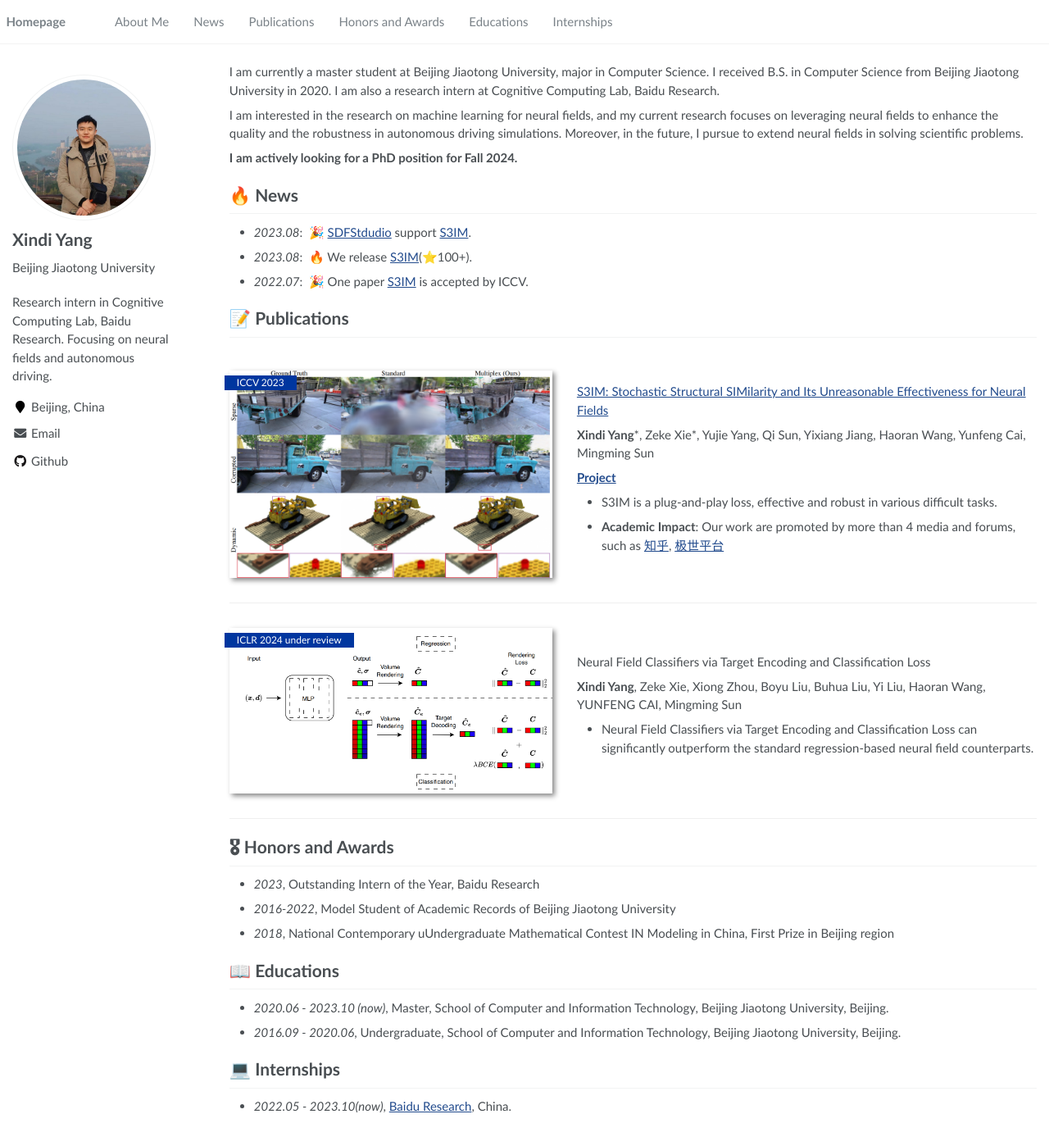
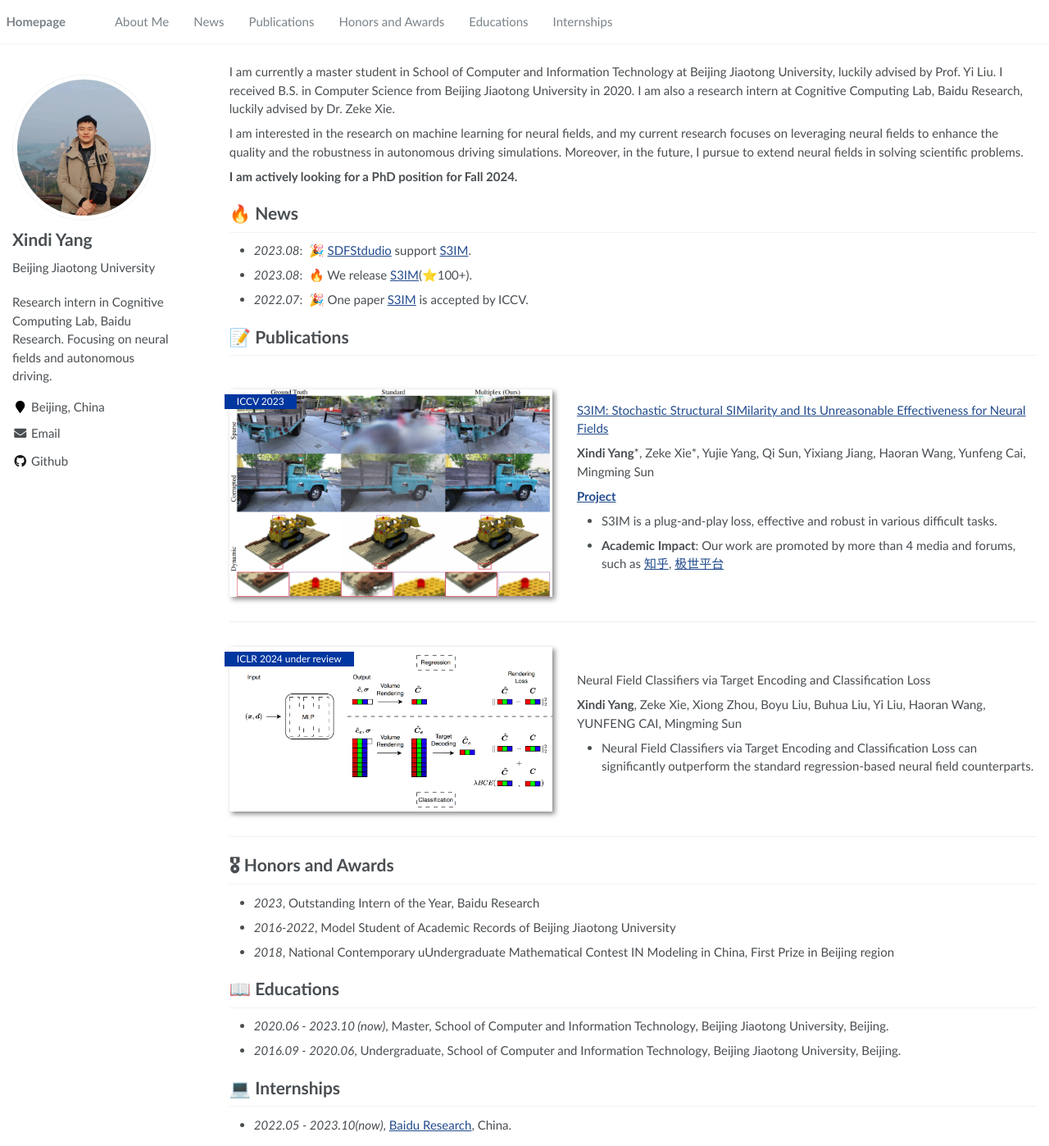
Before and after one commit to Madaoer/Madaoer.github.io, a Jekyll site: the page built from _pages/about.md, in a window 1280 px wide and 1398 px high. Shown: the whole window at 82% size. Built offline with Jekyll 4.4.1, drawn with Linux system fonts in a browser that asks for light colours.

Commit message:
Update about.md

```diff
--- a/_pages/about.md
+++ b/_pages/about.md
@@ -17,7 +17,7 @@ redirect_from:
 
 <span class='anchor' id='about-me'></span>
 
-I am currently a master student at Beijing Jiaotong University, major in Computer Science. I received B.S. in Computer Science from Beijing Jiaotong University in 2020. I am also a research intern at Cognitive Computing Lab, Baidu Research.
+I am currently a master student in School of Computer and Information Technology at Beijing Jiaotong University, luckily advised by Prof. Yi Liu. I received B.S. in Computer Science from Beijing Jiaotong University in 2020. I am also a research intern at Cognitive Computing Lab, Baidu Research, luckily advised by Dr. Zeke Xie.
 
 I am interested in the research on machine learning for neural fields, and my current research focuses on leveraging neural fields to enhance the quality and the robustness in autonomous driving simulations. Moreover, in the future, I pursue to extend neural fields in solving scientific problems.
 
```
